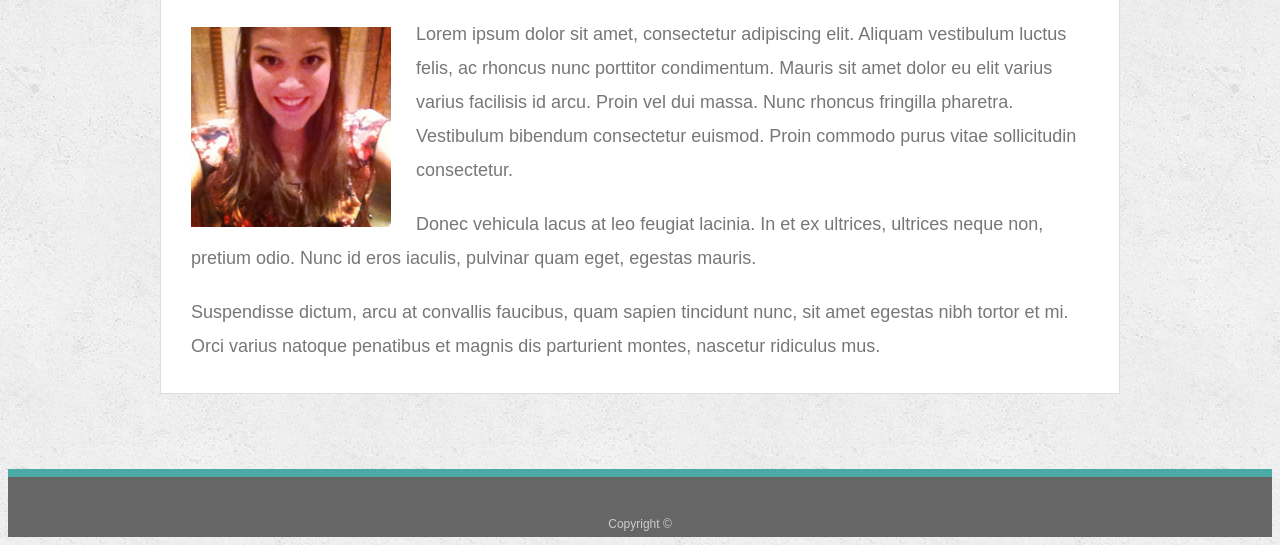
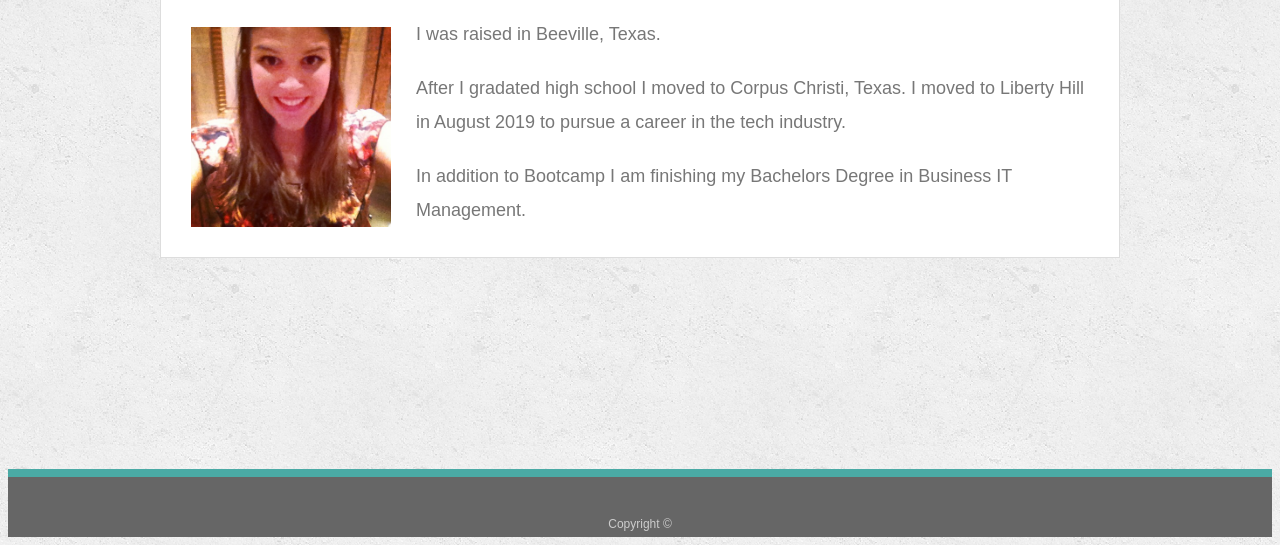
Before and after one commit to ashtinannb/Portfolio, a plain HTML site: page index.html in a window 1280 px wide. Shown: the part 269-814 px from the top of the page. Drawn offline with Linux system fonts and the light colour scheme.

```diff
--- a/index.html
+++ b/index.html
@@ -4,6 +4,8 @@
 <head>
   <meta charset="UTF-8">
   <title>About | Ashtin Brannon</title>
+  <meta name="viewport" content="width=device-width">
+  <link rel="stylesheet" type="text/css" href="assets/css/reset.css">
   <link rel="stylesheet" type="text/css" href="assets/css/style.css">
 </head>
 
@@ -26,11 +28,11 @@
 
       <img src="assets/images/IMG_2994.JPG" class="auth-image" alt="Your Name">
 
-      <p>Lorem ipsum dolor sit amet, consectetur adipiscing elit. Aliquam vestibulum luctus felis, ac rhoncus nunc porttitor condimentum. Mauris sit amet dolor eu elit varius varius facilisis id arcu. Proin vel dui massa. Nunc rhoncus fringilla pharetra. Vestibulum bibendum consectetur euismod. Proin commodo purus vitae sollicitudin consectetur.</p>
+      <p>I was raised in Beeville, Texas. </p>
 
-      <p>Donec vehicula lacus at leo feugiat lacinia. In et ex ultrices, ultrices neque non, pretium odio. Nunc id eros iaculis, pulvinar quam eget, egestas mauris.</p>
+      <p>After I gradated high school I moved to Corpus Christi, Texas. I moved to Liberty Hill in August 2019 to pursue a career in the tech industry.</p>
 
-      <p>Suspendisse dictum, arcu at convallis faucibus, quam sapien tincidunt nunc, sit amet egestas nibh tortor et mi. Orci varius natoque penatibus et magnis dis parturient montes, nascetur ridiculus mus.</p>
+      <p>In addition to Bootcamp I am finishing my Bachelors Degree in Business IT Management.</p>
 
     </section>
 
```
Also changed, not shown: contact.html (+2 -0 lines), portfolio.html (+2 -0 lines).
